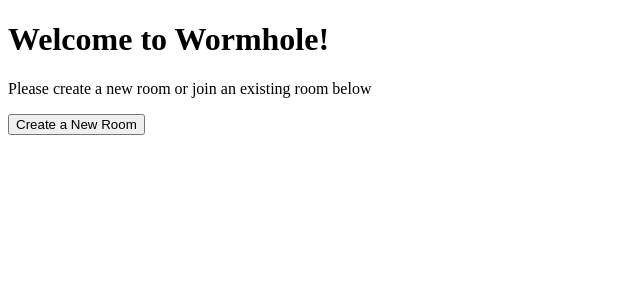
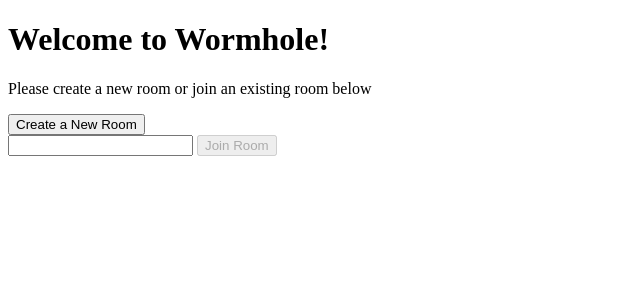
Before and after one commit to alexrkoch/wormhole-client, a SvelteKit app: page / in a window 1280 px wide. Shown: the top 300 px of the page, without its empty margins (0-640 px from the left). Built offline with nearby package versions, Linux system fonts and the light colour scheme.

Commit message:
create JoinRoom component, minor changes to create room

```diff
--- /dev/null
+++ b/src/lib/JoinRoom.svelte
@@ -0,0 +1,14 @@
+<script lang="ts">
+	export let roomCodePattern: RegExp = /.*/; // default to match anything
+	$: input = '';
+	$: isValid = roomCodePattern.test(input);
+
+	async function joinRoom(roomCode: string): Promise<void> {
+		// call join-room API
+	}
+</script>
+
+<form on:submit|preventDefault={() => joinRoom(input)}>
+	<input type="text" bind:value={input} />
+	<button type="submit" disabled={!isValid}> Join Room </button>
+</form>
--- a/src/routes/+page.svelte
+++ b/src/routes/+page.svelte
@@ -1,9 +1,12 @@
-<script>
-	import CreateRoom from "$lib/CreateRoom.svelte";
+<script lang="ts">
+	import CreateRoom from '$lib/CreateRoom.svelte';
+	import JoinRoom from '$lib/JoinRoom.svelte';
 
-  let buttonText = "Create a New Room"
+	let buttonText: string = 'Create a New Room';
+	let roomCodePattern: RegExp = /^[A-Z]{6}$/;
 </script>
 
 <h1>Welcome to Wormhole!</h1>
 <p>Please create a new room or join an existing room below</p>
-<CreateRoom {buttonText}/>
+<CreateRoom {buttonText} />
+<JoinRoom {roomCodePattern} />
```
